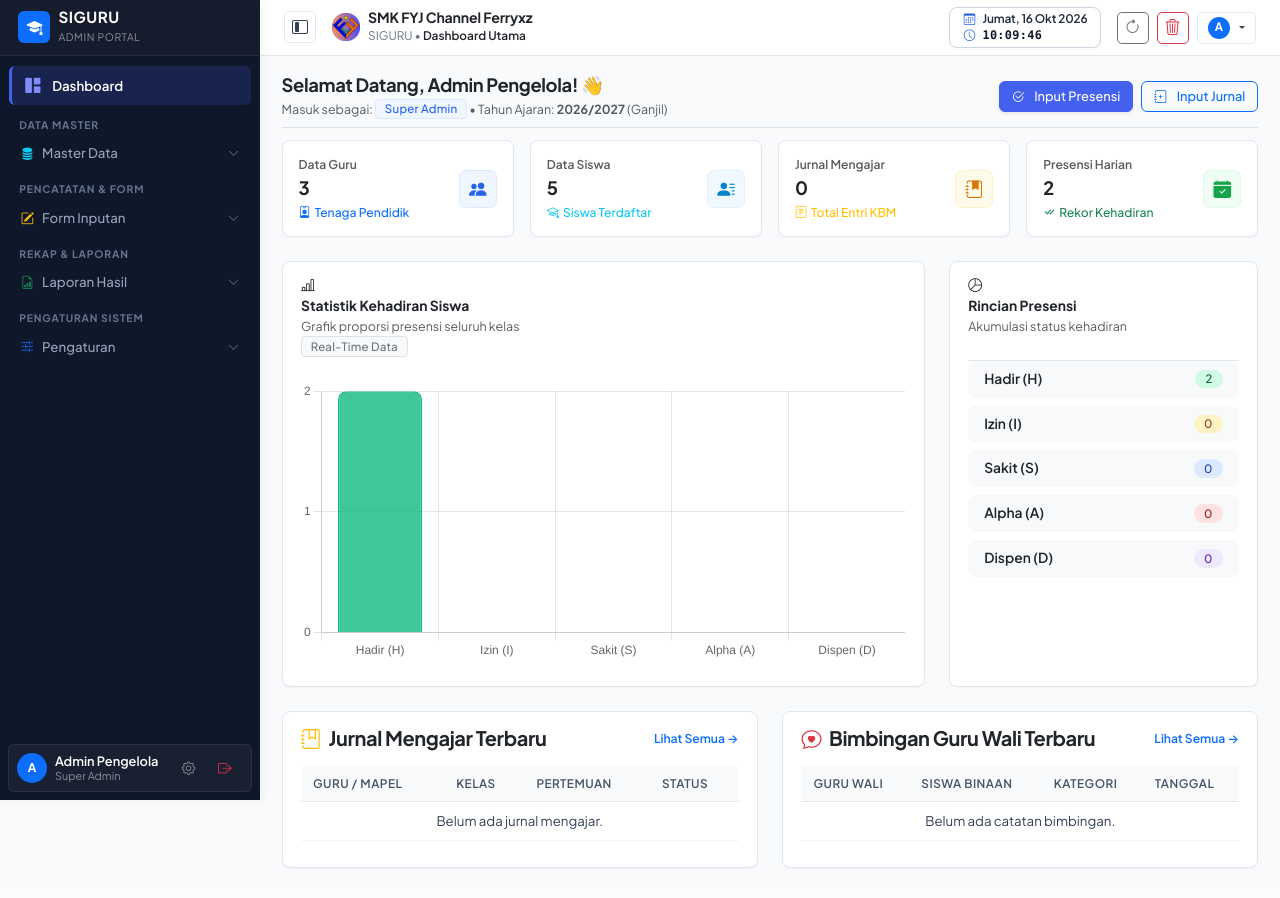
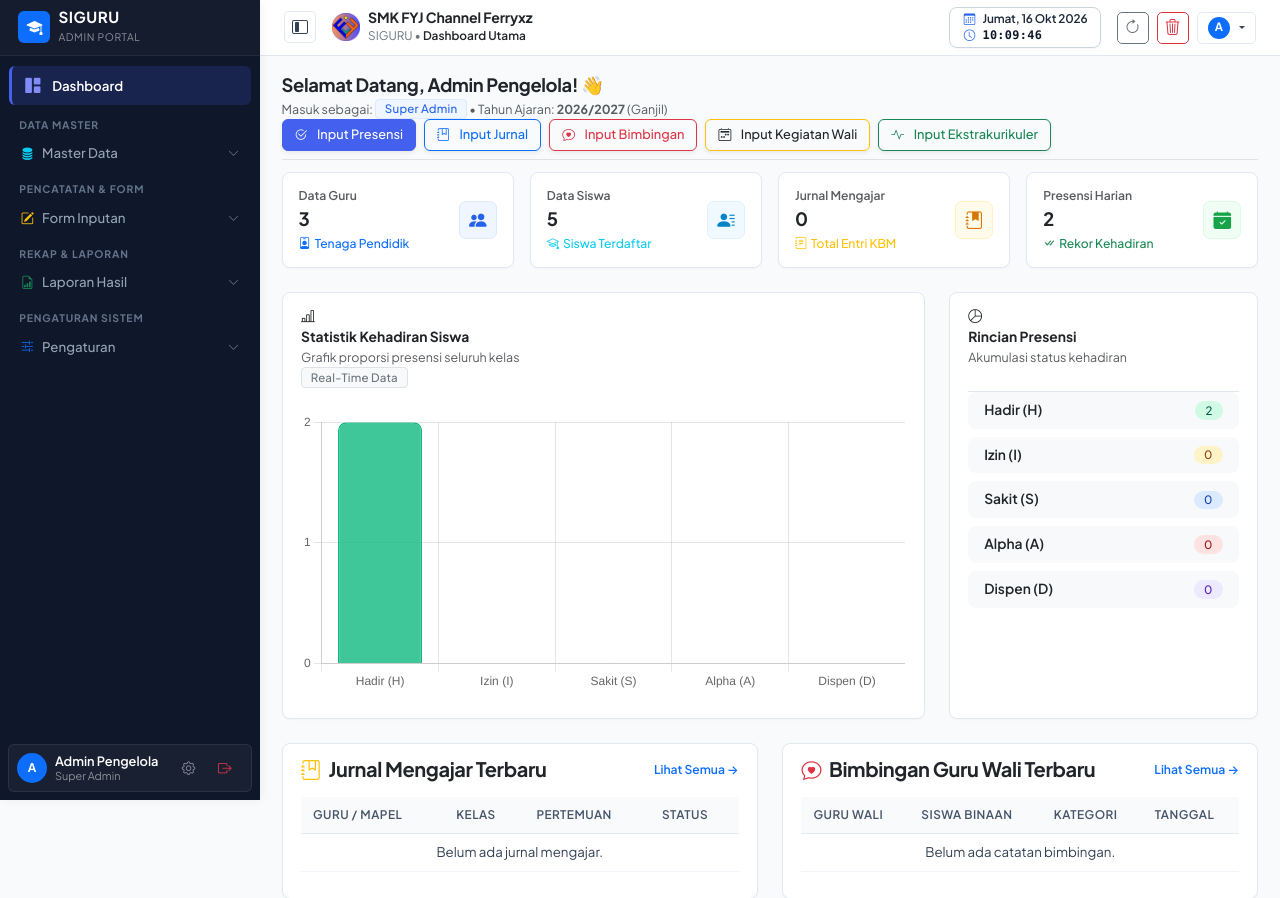
Before and after one commit to 01dell18-gif/app-siguru, a PHP site: page /dashboard.php in a window 1280 px wide. Shown: the top 898 px of the page. Before the commit the page ends 868 px from the top, so only its background shows below. Run offline with PHP 8.4, Linux system fonts and the light colour scheme; a user stored in the database is signed in; data comes from the database, SQL or seed files in the repository; both versions use the stored data as it was after the commit; some libraries are stand-ins or nearby versions.

Commit message:
feat: tampilkan 5 menu inputan dashboard super admin, sesuaikan role lain, tingkatkan refresh data dan pembersihan cache browser

```diff
--- a/assets/css/style.css
+++ b/assets/css/style.css
@@ -881,3 +881,28 @@ a.text-success:hover {
   .content-wrapper { margin-left: 0 !important; padding: 0 !important; }
   .kop-surat { display: block !important; }
 }
+
+/* Animasi Tombol Refresh & Hapus Cache */
+@keyframes iconSpinAnimation {
+  0% { transform: rotate(0deg); }
+  100% { transform: rotate(360deg); }
+}
+
+.icon-spin-fast {
+  display: inline-block !important;
+  animation: iconSpinAnimation 0.65s linear infinite !important;
+}
+
+@keyframes trashShakeAnimation {
+  0% { transform: scale(1) rotate(0deg); }
+  20% { transform: scale(1.15) rotate(-12deg); }
+  40% { transform: scale(1.15) rotate(12deg); }
+  60% { transform: scale(1.15) rotate(-12deg); }
+  80% { transform: scale(1.15) rotate(12deg); }
+  100% { transform: scale(1) rotate(0deg); }
+}
+
+.icon-trash-shake {
+  display: inline-block !important;
+  animation: trashShakeAnimation 0.5s ease-in-out !important;
+}
--- a/assets/js/app.js
+++ b/assets/js/app.js
@@ -55,19 +55,48 @@ document.addEventListener('DOMContentLoaded', () => {
         });
     }
 
-    // 3. Tombol Refresh Halaman
+    // Bersihkan parameter pembersih cache dari URL history setelah halaman berhasil dimuat
+    if (window.location.search.includes('_refreshed') || window.location.search.includes('_nocache')) {
+        try {
+            const cleanUrl = new URL(window.location.href);
+            cleanUrl.searchParams.delete('_refreshed');
+            cleanUrl.searchParams.delete('_nocache');
+            const cleanPath = cleanUrl.pathname + (cleanUrl.search ? cleanUrl.search : '') + cleanUrl.hash;
+            window.history.replaceState({}, document.title, cleanPath);
+        } catch (e) {}
+    }
+
+    // 3. Tombol Refresh Halaman (Mengambil data segar & merefresh web)
     const refreshBtn = document.getElementById('btnRefreshApp');
     if (refreshBtn) {
         refreshBtn.addEventListener('click', (e) => {
             e.preventDefault();
+            if (refreshBtn.disabled) return;
+            refreshBtn.disabled = true;
+
             const icon = refreshBtn.querySelector('#iconRefresh') || refreshBtn.querySelector('i');
             if (icon) {
-                icon.style.display = 'inline-block';
-                icon.style.transition = 'transform 0.6s ease';
-                icon.style.transform = 'rotate(360deg)';
+                icon.classList.add('icon-spin-fast');
             }
+
+            // Toast indikator pemuatan data segar
+            if (typeof Swal !== 'undefined') {
+                Swal.fire({
+                    icon: 'info',
+                    title: 'Memuat Ulang Data...',
+                    text: 'Mengambil data terbaru dari server...',
+                    toast: true,
+                    position: 'top-end',
+                    showConfirmButton: false,
+                    timer: 800,
+                    timerProgressBar: true
+                });
+            }
+
             setTimeout(() => {
-                window.location.reload();
+                const url = new URL(window.location.href);
+                url.searchParams.set('_refreshed', Date.now());
+                window.location.href = url.toString();
             }, 250);
         });
     }
@@ -75,37 +104,50 @@ document.addEventListener('DOMContentLoaded', () => {
     // 4. Tombol Hapus Cache Browser & Memori
     const clearCacheBtn = document.getElementById('btnClearCache');
     if (clearCacheBtn) {
-        clearCacheBtn.addEventListener('click', (e) => {
+        clearCacheBtn.addEventListener('click', async (e) => {
             e.preventDefault();
-            const icon = clearCacheBtn.querySelector('i');
+            if (clearCacheBtn.disabled) return;
+            clearCacheBtn.disabled = true;
+
+            const icon = clearCacheBtn.querySelector('#iconClearCache') || clearCacheBtn.querySelector('i');
             if (icon) {
-                icon.style.display = 'inline-block';
-                icon.style.transition = 'transform 0.3s ease';
-                icon.style.transform = 'scale(1.25)';
+                icon.classList.add('icon-trash-shake');
             }
 
-            // Bersihkan semua penyimpanan klien (sessionStorage, localStorage, caches API)
+            // Bersihkan semua penyimpanan klien (sessionStorage, localStorage, caches API, serviceWorker, indexedDB)
             try {
                 sessionStorage.clear();
-                localStorage.removeItem('siguru_cache');
-                localStorage.removeItem('siguru_settings_draft');
+                localStorage.clear();
                 if ('caches' in window) {
-                    caches.keys().then((names) => {
-                        names.forEach((name) => caches.delete(name));
-                    });
+                    const names = await caches.keys();
+                    await Promise.all(names.map((name) => caches.delete(name)));
                 }
-            } catch (err) {}
+                if ('serviceWorker' in navigator) {
+                    const registrations = await navigator.serviceWorker.getRegistrations();
+                    for (const reg of registrations) {
+                        await reg.unregister();
+                    }
+                }
+                if ('indexedDB' in window && typeof indexedDB.databases === 'function') {
+                    try {
+                        const dbs = await indexedDB.databases();
+                        dbs.forEach(db => { if (db.name) indexedDB.deleteDatabase(db.name); });
+                    } catch (idbErr) {}
+                }
+            } catch (err) {
+                console.warn('Cache clearing notice:', err);
+            }
 
             // Tampilkan konfirmasi Toast SweetAlert2
             if (typeof Swal !== 'undefined') {
                 Swal.fire({
                     icon: 'success',
                     title: 'Cache Berhasil Dibersihkan!',
-                    text: 'Memuat data segar langsung dari database...',
+                    text: 'Semua cache browser telah dihapus. Memuat web...',
                     toast: true,
                     position: 'top-end',
                     showConfirmButton: false,
-                    timer: 1100,
+                    timer: 1000,
                     timerProgressBar: true
                 });
             }
@@ -115,7 +157,7 @@ document.addEventListener('DOMContentLoaded', () => {
                 const url = new URL(window.location.href);
                 url.searchParams.set('_nocache', Date.now());
                 window.location.href = url.toString();
-            }, 750);
+            }, 600);
         });
     }
 
--- a/dashboard.php
+++ b/dashboard.php
@@ -42,15 +42,30 @@ $recentEkstra = $pdo->query("SELECT * FROM hasil_ekstra ORDER BY id DESC LIMIT 5
                 &bull; Tahun Ajaran: <strong><?= htmlspecialchars($settings['tahun_ajaran']) ?></strong> (<?= htmlspecialchars($settings['semester']) ?>)
             </p>
         </div>
-        <div class="d-flex gap-2 mt-3 mt-md-0">
+        <div class="d-flex flex-wrap gap-2 mt-3 mt-lg-0 align-items-center justify-content-start justify-content-lg-end">
             <?php if (hasAccess('form_absen')): ?>
-                <a href="form-absen.php" class="btn btn-primary rounded-pill px-3 btn-sm shadow-sm">
+                <a href="form-absen.php" class="btn btn-primary rounded-pill px-3 btn-sm shadow-sm" title="Form Presensi & Absensi Siswa">
                     <i class="bi bi-check2-circle me-1"></i> Input Presensi
                 </a>
             <?php endif; ?>
             <?php if (hasAccess('form_jurnal')): ?>
-                <a href="form-jurnal.php" class="btn btn-outline-primary rounded-pill px-3 btn-sm">
-                    <i class="bi bi-journal-plus me-1"></i> Input Jurnal
+                <a href="form-jurnal.php" class="btn btn-outline-primary rounded-pill px-3 btn-sm shadow-sm" title="Form Jurnal Mengajar Guru">
+                    <i class="bi bi-journal-bookmark me-1"></i> Input Jurnal
+                </a>
+            <?php endif; ?>
+            <?php if (hasAccess('form_guruwali')): ?>
+                <a href="form-guruwali.php" class="btn btn-outline-danger rounded-pill px-3 btn-sm shadow-sm" title="Form Bimbingan Guru Wali">
+                    <i class="bi bi-chat-heart me-1"></i> Input Bimbingan
+                </a>
+            <?php endif; ?>
+            <?php if (hasAccess('form_wali')): ?>
+                <a href="form-wali.php" class="btn btn-outline-warning text-dark rounded-pill px-3 btn-sm shadow-sm" title="Form Catatan Kegiatan Wali Kelas">
+                    <i class="bi bi-calendar2-week me-1"></i> Input Kegiatan Wali
+                </a>
+            <?php endif; ?>
+            <?php if (hasAccess('form_ekstra')): ?>
+                <a href="form-ekstra.php" class="btn btn-outline-success rounded-pill px-3 btn-sm shadow-sm" title="Form Kegiatan Ekstrakurikuler">
+                    <i class="bi bi-activity me-1"></i> Input Ekstrakurikuler
                 </a>
             <?php endif; ?>
         </div>
--- a/views/header.php
+++ b/views/header.php
@@ -3,6 +3,14 @@
 require_once __DIR__ . '/../config/database.php';
 require_once __DIR__ . '/../config/auth.php';
 require_once __DIR__ . '/../config/helper.php';
+
+// Pastikan respon server selalu data segar tanpa cache jika diminta
+if (!headers_sent() && (isset($_GET['_nocache']) || isset($_GET['_refreshed']))) {
+    header("Cache-Control: no-store, no-cache, must-revalidate, max-age=0");
+    header("Cache-Control: post-check=0, pre-check=0", false);
+    header("Pragma: no-cache");
+    header("Expires: 0");
+}
 
 requireAuth();
 $user = currentUser();
@@ -15,6 +23,11 @@ $flash = getFlash();
     <meta charset="UTF-8">
     <meta name="viewport" content="width=device-width, initial-scale=1.0">
     <title><?= htmlspecialchars($pageTitle ?? 'Dashboard') ?> - SIGURU</title>
+    <?php if (isset($_GET['_nocache']) || isset($_GET['_refreshed'])): ?>
+    <meta http-equiv="Cache-Control" content="no-cache, no-store, must-revalidate">
+    <meta http-equiv="Pragma" content="no-cache">
+    <meta http-equiv="Expires" content="0">
+    <?php endif; ?>
     <!-- Bootstrap 5 CSS -->
     <link href="https://cdn.jsdelivr.net/npm/bootstrap@5.3.2/dist/css/bootstrap.min.css" rel="stylesheet">
     <!-- Bootstrap Icons & FontAwesome -->
```
Also changed, not shown: prd_prompt_siguru.md (+6 -3 lines), database/siguru.db.
